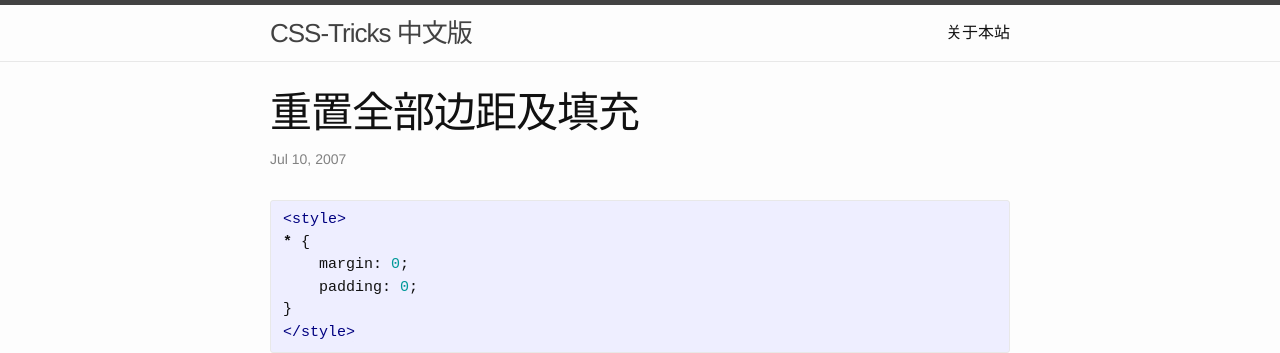
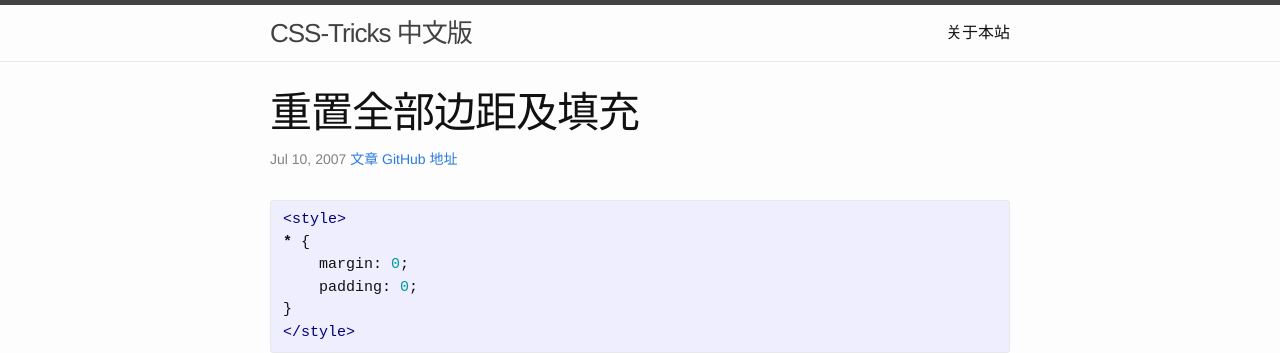
Before and after one commit to ZhangLiang1707/CSSTricks, a Jekyll site: the page built from _posts/2007-07-10-0002-reset-all-margins-and-paddings.md, in a window 1280 px wide. Shown: the top 353 px of the page. Built offline with Jekyll 4.4.1, drawn with Linux system fonts in a browser that asks for light colours; comment, search, counter and statistics services are not loaded.

Commit message:
add github link for posts

```diff
--- a/_layouts/post.html
+++ b/_layouts/post.html
@@ -5,7 +5,7 @@
 
   <header class="post-header">
     <h1 class="post-title">{{ page.title }}</h1>
-    <p class="post-meta">{{ page.date | date: "%b %-d, %Y" }}{% if page.author %} • {{ page.author }}{% endif %}{% if page.meta %} • {{ page.meta }}{% endif %}</p>
+    <p class="post-meta">{{ page.date | date: "%b %-d, %Y" }}{% if page.author %} • {{ page.author }}{% endif %}{% if page.meta %} • {{ page.meta }}{% endif %} <a href="https://github.com/li-xinyang/CSSTricks/blob/gh-pages/{{page.path}}" title="GitHub Location">文章 GitHub 地址</a></p>
   </header>
 
   <article class="post-content">
```
